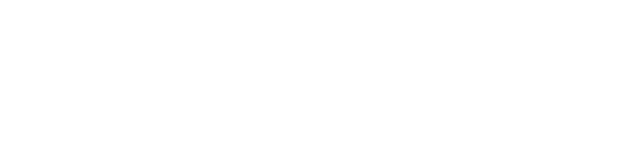
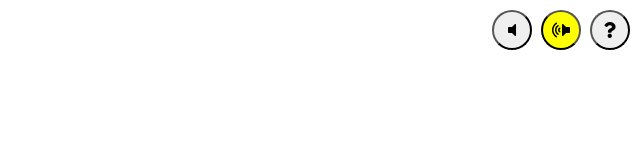
Before and after one commit to Yihwan/cache-monet-reloaded, a plain HTML site: page index.html in a window 1280 px wide. Shown: the whole page, without its empty margins (640-1280 px from the left). Drawn offline with Linux system fonts and the light colour scheme.

Commit message:
add sounds

```diff
--- a/assets/main.css
+++ b/assets/main.css
@@ -1,3 +1,7 @@
+
+header {
+  float: right;
+}
 
 #back-asset {
   background-image: url("./back/email.gif");
@@ -11,11 +15,92 @@
   background-repeat: no-repeat;
   background-position: center;
 
-  height: 100vh;
-  width: 100vw;
+  height: 70vh;
+  width: 70vw;
 
   position: fixed;
   top: 50%;
   left: 50%;
   transform: translate(-50%, -50%);
 }
+
+header {
+  margin: 5px;
+}
+
+button {
+  border-radius: 50%;
+  height: 40px;
+  width: 40px;
+  margin-top: 5px;
+  margin-right: 5px;
+}
+
+button:focus {
+  outline: none;
+}
+
+button i {
+  margin: auto;
+  font-size: 16px;
+}
+
+/* button .emoji {
+  font-size: 20px;
+} */
+
+#play-btn {
+  background-color: yellow;
+  -webkit-animation: anim 2s, bgColor 5s;
+  animation: anim 2s, bgColor 5s;
+
+  -webkit-animation-iteration-count: infinite;
+  animation-iteration-count: infinite;
+
+  -webkit-animation-timing-function: linear;
+  animation-timing-function: linear;
+}
+
+@-webkit-keyframes anim {
+    from {-webkit-transform: rotateY(0deg);}
+    to {-webkit-transform: rotateY(360deg);}
+}
+
+@keyframes anim {
+    from {transform: rotateY(0deg);}
+    to {transform: rotateY(360deg);}
+}
+
+@keyframes bgColor {
+  12.5% {
+    background-color: #FF0000;
+  }
+  25% {
+    background-color: #FFA500;
+  }
+  37.5% {
+    background-color: #FFFF00;
+  }
+  50% {
+    background-color: #7FFF00;
+  }
+  62.5% {
+    background-color: #00FFFF;
+  }
+  75% {
+    background-color: #7c7cff;
+  }
+  87.5% {
+    background-color: #9932CC;
+  }
+  100% {
+    background-color: #FF1493;
+  }
+}
+
+.noanimation {
+  -webkit-animation: none !important;
+  -moz-animation: none !important;
+  -o-animation: none !important;
+  animation: none !important;
+}
--- a/index.html
+++ b/index.html
@@ -5,13 +5,27 @@
     <title>???</title>
     <link rel="stylesheet" href="assets/normalize.css">
     <link rel="stylesheet" href="assets/main.css">
+    <link rel="stylesheet" href="https://use.fontawesome.com/releases/v5.0.13/css/all.css" integrity="sha384-DNOHZ68U8hZfKXOrtjWvjxusGo9WQnrNx2sqG0tfsghAvtVlRW3tvkXWZh58N9jp" crossorigin="anonymous">
     <link rel="shortcut icon" href="assets/thinking.png">
   </head>
   <body>
 
-  <div id="back-asset"></div>
-  <div id="front-asset"></div>
+  <header>
+    <button class="audio-btn" id="mute-btn" onclick="pauseAudio()"><i class="fas fa-volume-off"></i></button>
+    <button class="audio-btn" id="play-btn" onclick="playAudio()">
+        <i class="fas fa-volume-up"></i>
+    </button>
+    <button id="info-btn"><i class="fas fa-question"></i></button>
+  </header>
 
+  <main>
+    <div id="back-asset"></div>
+    <div id="front-asset"></div>
+  </main>
+
+  <audio id="audio" src="assets/jib-kidder_windowdipper.mp3" loop="loop">
+
+  </audio>
   <script src="scripts/app.js"></script>
   </body>
 </html>
--- a/scripts/app.js
+++ b/scripts/app.js
@@ -50,6 +50,10 @@ const backGifs = [
 const frontLength = frontGifs.length;
 const backLength = backGifs.length;
 
+const audio = document.getElementById('audio');
+const playBtn = document.getElementById('play-btn');
+const muteBtn = document.getElementById('mute-btn');
+
 let currentBack, currentFront;
 let nextBack, nextFront;
 
@@ -77,5 +81,23 @@ function changeGifs() {
   front.style.backgroundImage = `url("./assets/front/${frontGifs[nextFront]}")`;
 }
 
+function pauseAudio() {
+  audio.pause();
+  playBtn.style.backgroundColor = "white";
+  muteBtn.style.backgroundColor = "yellow";
+}
+
+function playAudio() {
+  audio.play();
+
+  if (![...playBtn.classList].includes('noanimation')) {
+    playBtn.classList.add('noanimation');
+  }
+
+  playBtn.style.backgroundColor = "yellow";
+  muteBtn.style.backgroundColor = "white";
+}
+
+
 window.onload = initialize();
-document.addEventListener('click', changeGifs);
+document.querySelector("main").addEventListener('click', changeGifs);
```
Also changed, not shown: 1 other file.
